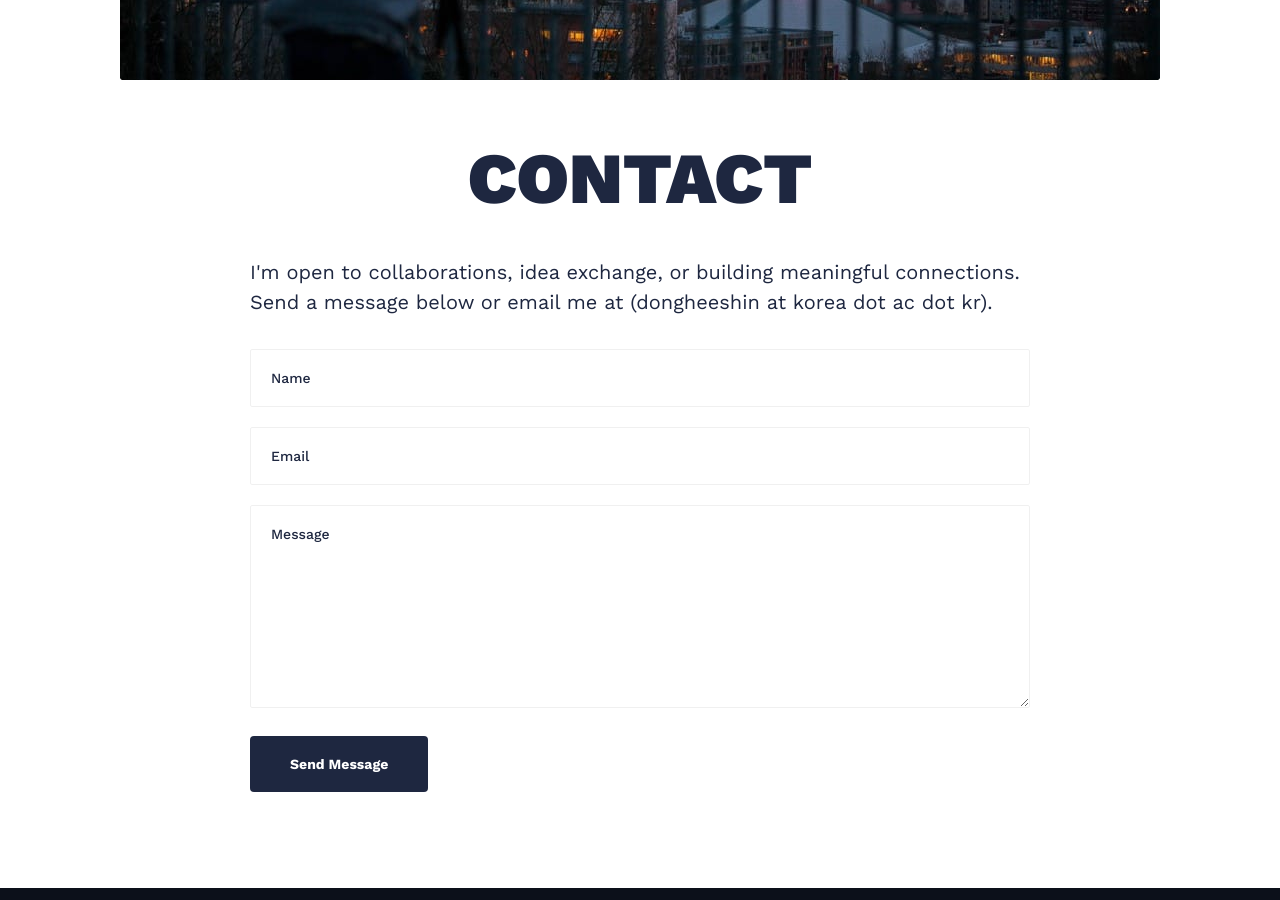
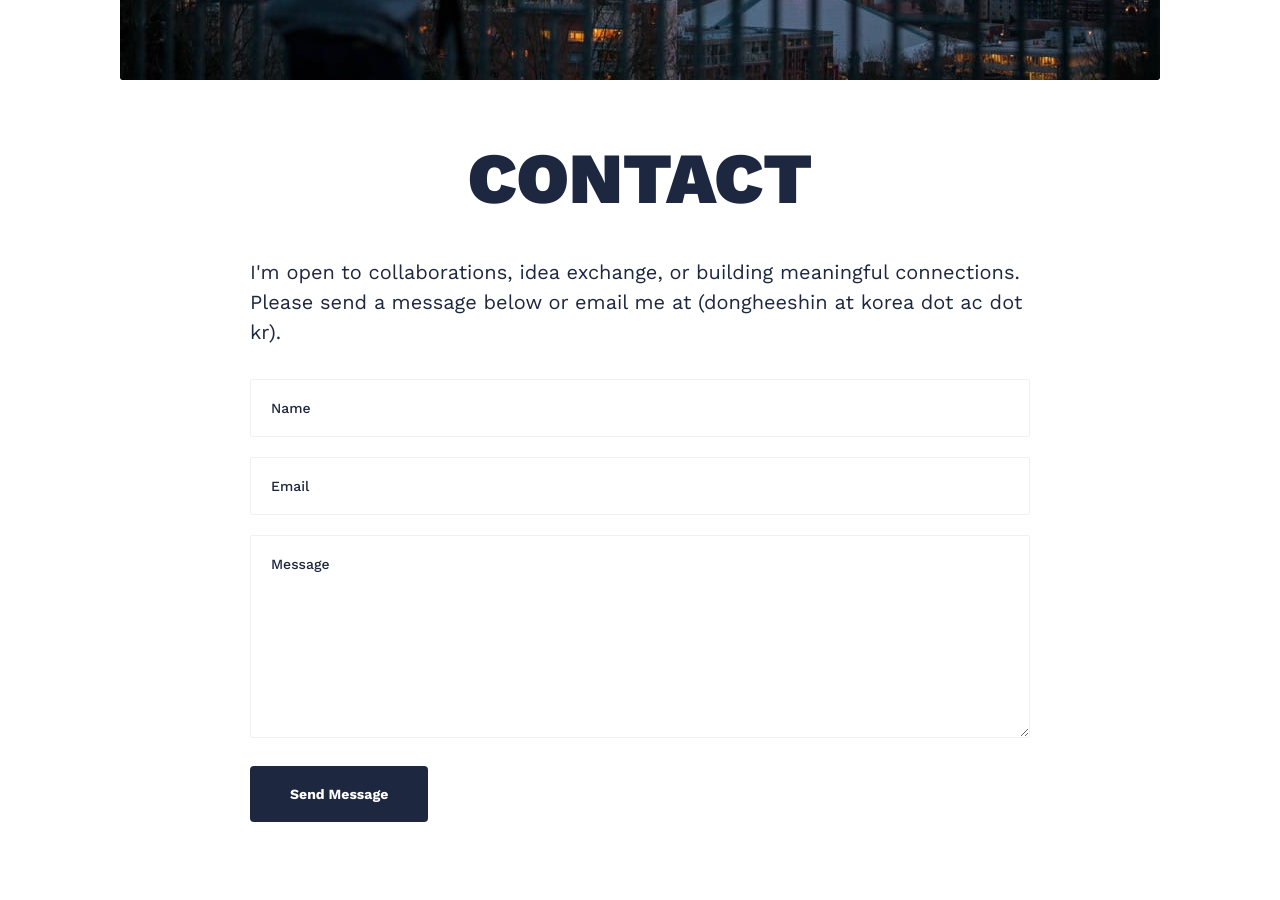
Before and after one commit to donghee-shin-page/donghee-shin-page.github.io, a Jekyll site: the page built from _pages/03-contact.html, in a window 1280 px wide and 900 px high, scrolled down 660 px. Built offline with Jekyll 4.4.1, drawn with Linux system fonts in a browser that asks for light colours; nearby versions of some CDN libraries.

Commit message:
Update _config.yml

```diff
--- a/_config.yml
+++ b/_config.yml
@@ -51,7 +51,7 @@
 # Contact Settings
 contact:
   email: dongheeshin@korea.ac.kr # Add your email for contact form
-  description: I'm open to collaborations, idea exchange, or building meaningful connections. Send a message below or email me at (dongheeshin at korea dot ac dot kr).
+  description: I'm open to collaborations, idea exchange, or building meaningful connections. Please send a message below or email me at (dongheeshin at korea dot ac dot kr).
 # NOTE
 # Joseph comes with a built-in contact form, that you can use with Formspree service to handle up to 50 submissions per month for free. You could also easily switch to another contact form service if you want.
 
```
